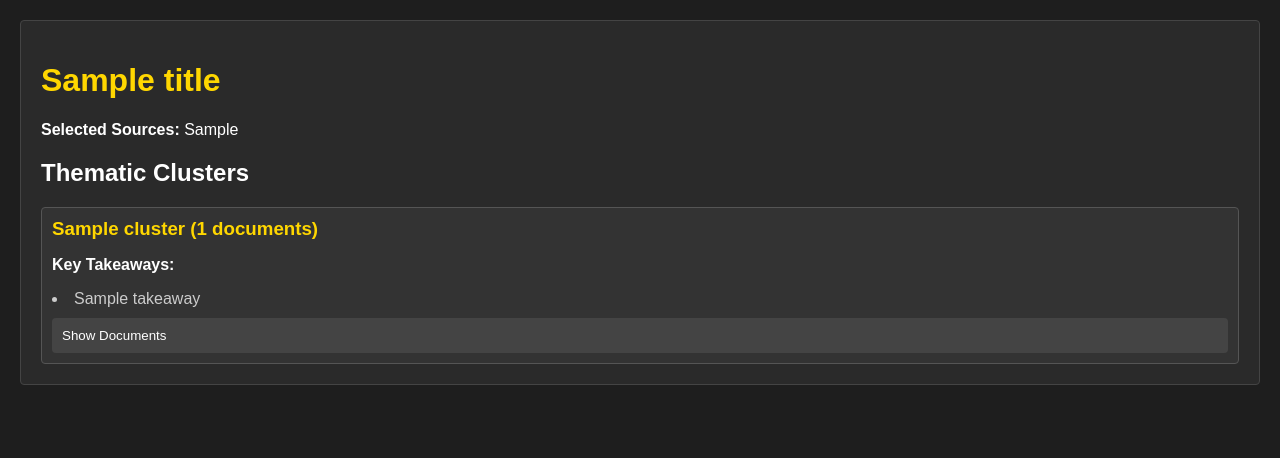
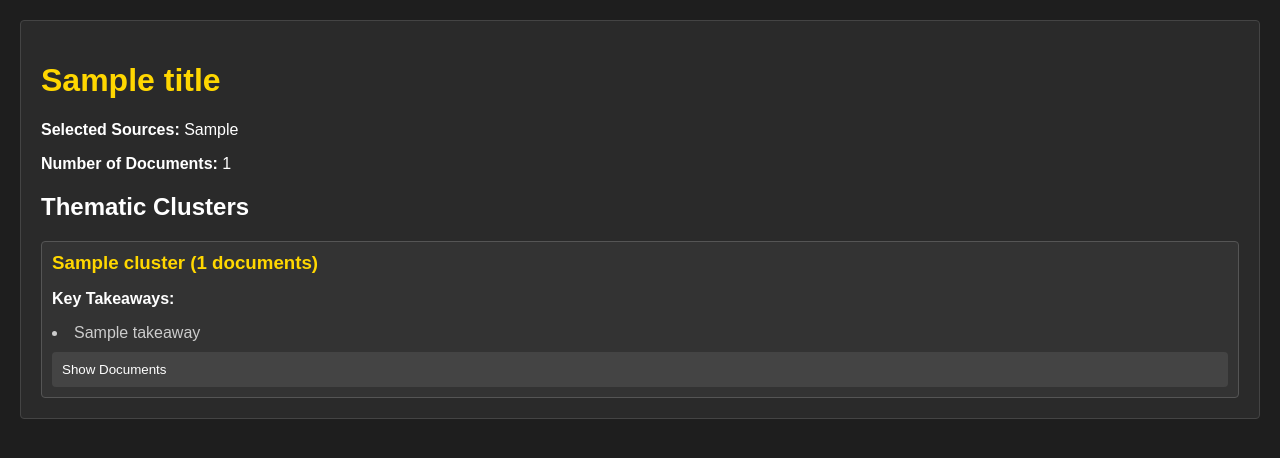
Before and after one commit to Ramshreyas/ethqna, a Python web app: template frontend/templates/analytics/document_analysis.html in a window 1280 px wide. Shown: the top 458 px of the page. Run offline with Jinja, Linux system fonts and the light colour scheme; the template is opened without the code that fills it: most values are stand-ins (such as "Sample title", 1, 10 or a date in 2020).

Commit message:
Shows number of documents

```diff
--- a/frontend/templates/analytics/document_analysis.html
+++ b/frontend/templates/analytics/document_analysis.html
@@ -4,7 +4,6 @@
   <meta charset="UTF-8">
   <title>{{ title }}</title>
   <style>
-    /* Remove default margin, use consistent padding for the body */
     body {
       margin: 0;
       padding: 20px;
@@ -12,30 +11,25 @@
       background-color: #1E1E1E;
       color: #FFF;
     }
-
     .panel {
       background-color: #2A2A2A;
       border: 1px solid #444;
       border-radius: 4px;
-      /* Remove margin so top spacing is controlled by body padding */
       margin: 0;
       padding: 20px;
       width: auto;
-      max-width: none;  /* let the panel stretch to full width */
+      max-width: none; /* let the panel stretch to full width */
       box-sizing: border-box;
     }
-
     h1 {
       color: #FFD700;
     }
-
     .clusters-container {
       display: grid;
       /* smaller min-width allows an extra column if space is available */
       grid-template-columns: repeat(auto-fit, minmax(250px, 1fr));
       gap: 20px;
     }
-
     .cluster {
       border: 1px solid #555;
       border-radius: 4px;
@@ -52,7 +46,6 @@
       list-style: disc inside;
       color: #ccc;
     }
-
     .accordion {
       background-color: #444;
       color: #fff;
@@ -71,7 +64,6 @@
     .active, .accordion:active {
       background-color: #666;
     }
-
     .panel-content {
       padding: 0 10px;
       display: none;
@@ -111,12 +103,20 @@
       <p><strong>Selected Sources:</strong> All</p>
     {% endif %}
 
+    {% if data.clusters %}
+      {% set ns = namespace(total=0) %}
+      {% for cluster_label, cluster_data in data.clusters.items() %}
+        {% set ns.total = ns.total + (cluster_data.documents|length) %}
+      {% endfor %}
+      <p><strong>Number of Documents:</strong> {{ ns.total }}</p>
+    {% endif %}
+
     <h2>Thematic Clusters</h2>
     {% if data.clusters %}
       <div class="clusters-container">
         {% for cluster_label, cluster_data in data.clusters.items() %}
           <div class="cluster">
-            <h3>{{ cluster_label }} ({{ cluster_data.documents | length }} documents)</h3>
+            <h3>{{ cluster_label }} ({{ cluster_data.documents|length }} documents)</h3>
             <p><strong>Key Takeaways:</strong></p>
             {% if cluster_data.takeaways and cluster_data.takeaways|length > 0 %}
               <ul class="takeaways">
```
